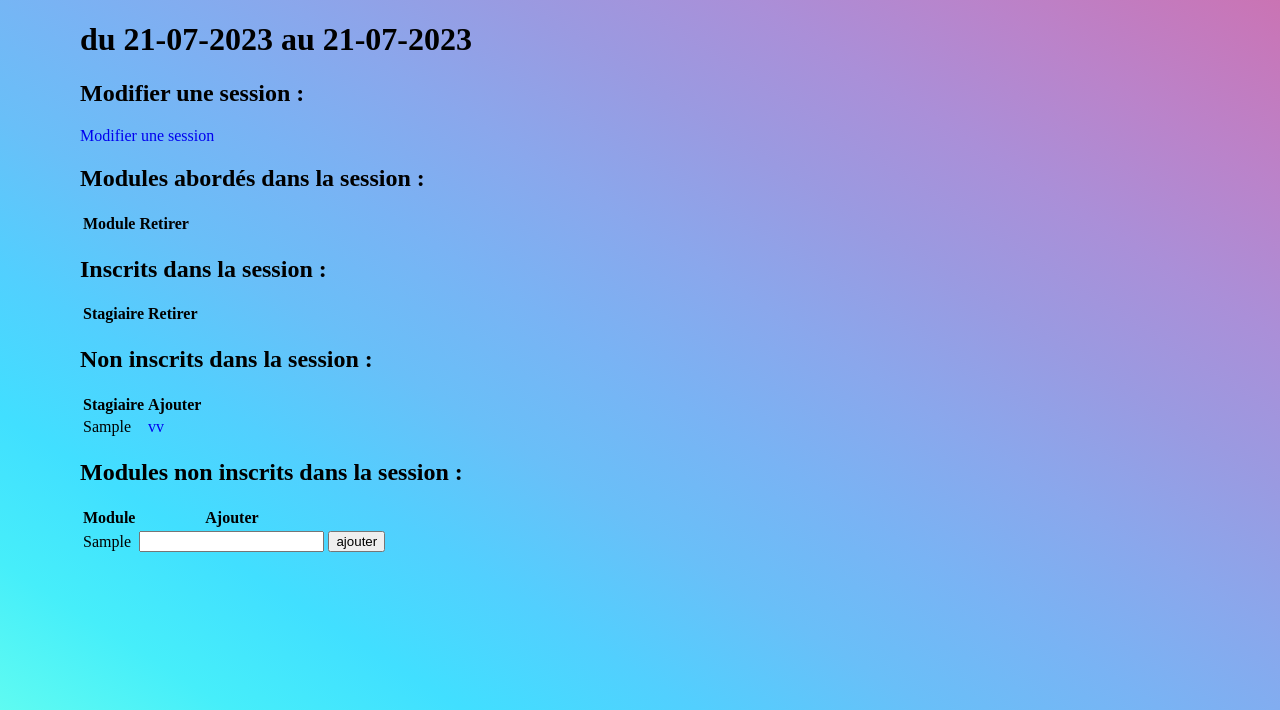
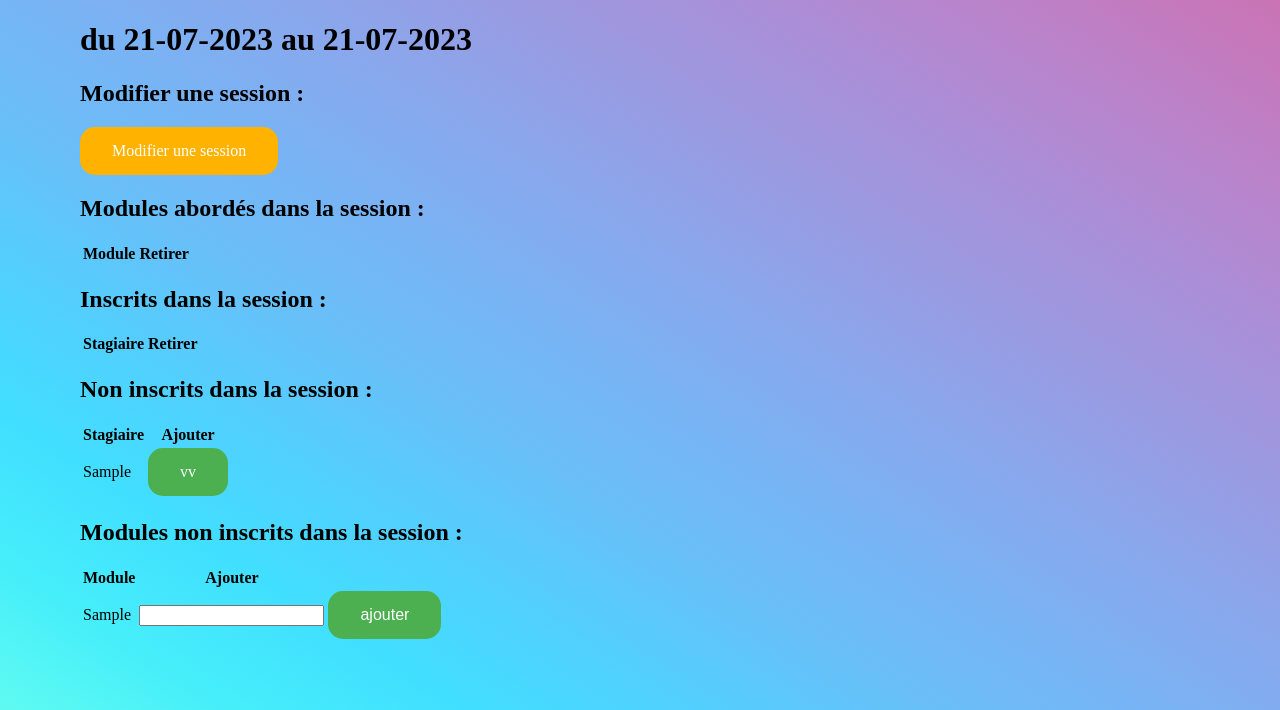
Before and after one commit to AnotheerDev/Sessions, a Symfony app: template templates/session/showSession.html.twig in a window 1280 px wide. Shown: the part 106-816 px from the top of the page. Run offline with Twig, Linux system fonts and the light colour scheme; the template is opened without the code that fills it: most values are stand-ins (such as "Sample title", 1, 10 or a date in 2020); lists and menus that the app fills with data are empty; some libraries are stand-ins or nearby versions.

Commit message:
add class btn

```diff
--- a/templates/session/showSession.html.twig
+++ b/templates/session/showSession.html.twig
@@ -7,7 +7,7 @@
 <h1>{{ session }} du {{ session.startSession|date('d-m-Y') }} au {{ session.endSession|date('d-m-Y') }}</h1>
 
 <h2>Modifier une session :</h2>
-<a href="{{ path('edit_session', {'id': session.id}) }}">Modifier une session</a><br>
+<a href="{{ path('edit_session', {'id': session.id}) }}" class="btn-orange">Modifier une session</a><br>
 
 <h2>Modules abordés dans la session :</h2>
 <table>
@@ -20,7 +20,7 @@
     {% for prog in session.sessionProgramme %}
         <tr>
         <td>{{ prog.module.name }}</td>
-        <td><a href="{{ path('removeModule', {'idSe': session.id, 'idMo': prog.id}) }}">xx</a></td>
+        <td><a href="{{ path('removeModule', {'idSe': session.id, 'idMo': prog.id}) }}" class="btn-red">xx</a></td>
         </tr>
     {% endfor %}
     </tbody>
@@ -36,7 +36,7 @@
     {% for user in session.sessionUser %}
         <tr>
         <td>{{ user }}</td>
-        <td><a href="{{ path('removeStagiaire', {'idSe': session.id, 'idSt': user.id}) }}">xx</a></td>
+        <td><a href="{{ path('removeStagiaire', {'idSe': session.id, 'idSt': user.id}) }}" class="btn-red">xx</a></td>
         </tr>
     {% endfor %}
     </tbody>
@@ -52,7 +52,7 @@
     {% for nonInscrit in nonInscrits %}
         <tr>
         <td>{{ nonInscrit }}</td>
-        <td><a href="{{ path('addStagiaire', {'idSe': session.id, 'idSt': nonInscrit.id}) }}">vv</a></td>
+        <td><a href="{{ path('addStagiaire', {'idSe': session.id, 'idSt': nonInscrit.id}) }}" class="btn-green">vv</a></td>
         </tr>
     {% endfor %}
     </tbody>
@@ -70,7 +70,7 @@
             <tr>
                 <td>{{ autreModule }}</td>
                 <td><input type="number" name="duration"></td>
-                <td><input type="submit" value="ajouter"></td>
+                <td><input type="submit" value="ajouter" class="btn-green"></td>
             </tr>
         </form>
     {% endfor %}
```
